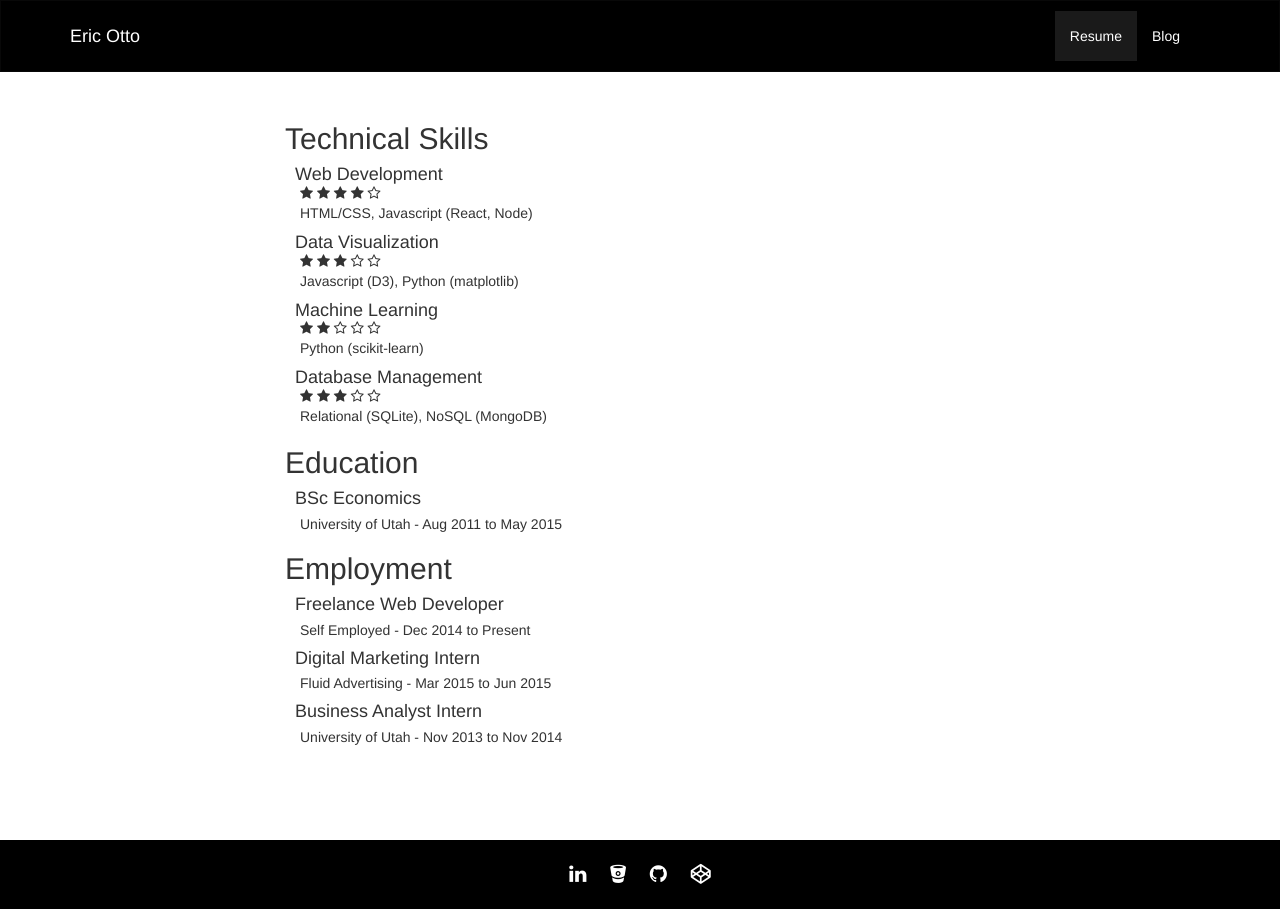
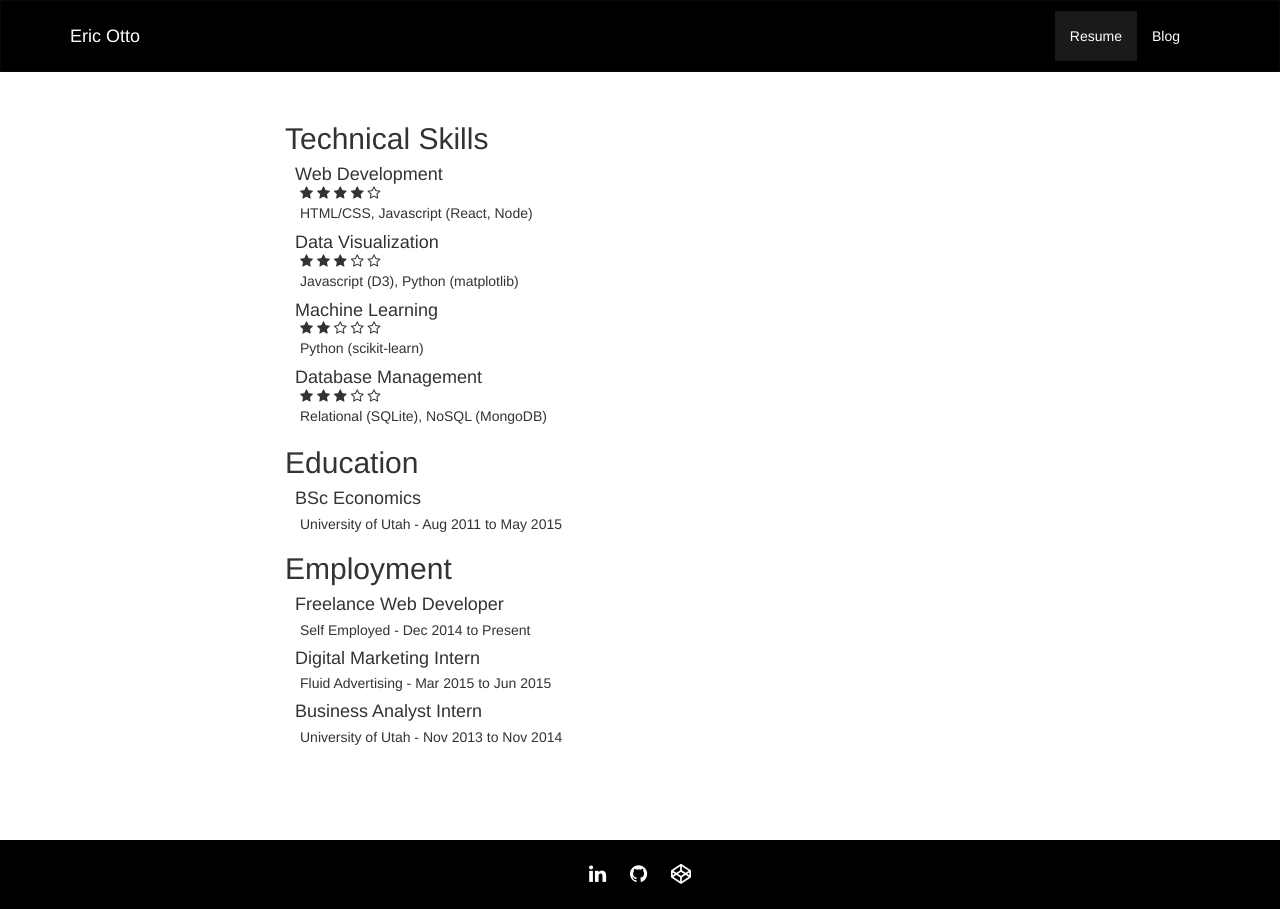
Before and after one commit to ericotto/ericotto.github.io, a Jekyll site: the page built from resume.html, in a window 1280 px wide. Built offline with Jekyll 4.4.1, drawn with Linux system fonts in a browser that asks for light colours; nearby versions of some CDN libraries.

Commit message:
Update footer.html

```diff
--- a/_includes/footer.html
+++ b/_includes/footer.html
@@ -3,7 +3,6 @@
     <div class="container text-center">
         <!-- Social Media Links -->
         <a href="http://linkedin.com/in/ottoeric"><i class="fa fa-linkedin"></i></a>
-        <a href="http://bitbucket.com/ericotto"><i class="fa fa-bitbucket"></i></a>
         <a href="http://github.com/ericotto"><i class="fa fa-github"></i></a>
         <a href="http://codepen.io/ericotto"><i class="fa fa-codepen"></i></a>
     </div>
```
